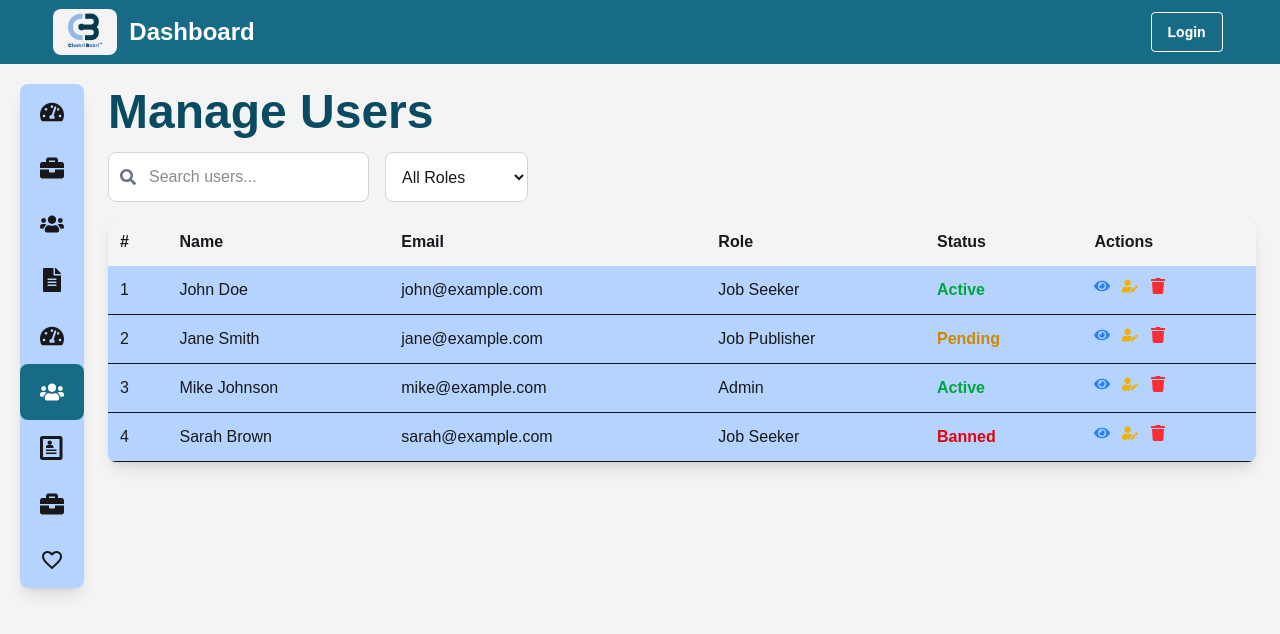
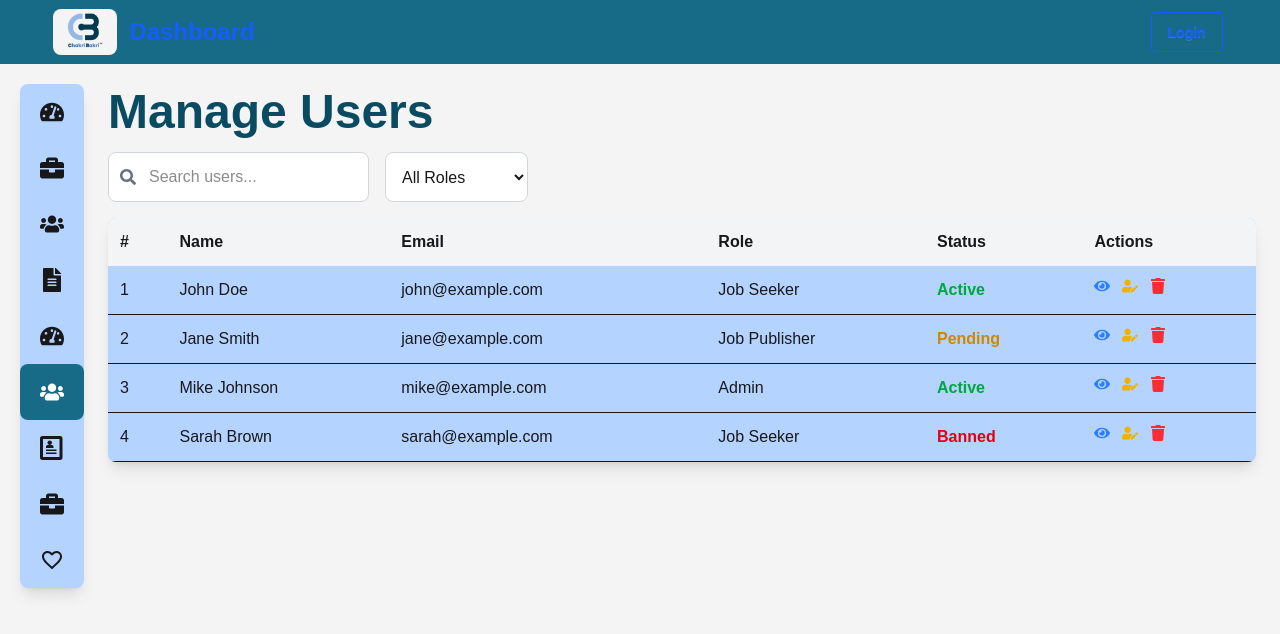
Before and after one commit to Motiur-Rahman-Dhrubo/Cakri-Bakri, a React (Vite) app: page /dashboard/manage-users in a window 1280 px wide. Shown: the top 634 px of the page. Built offline with nearby package versions, Linux system fonts and the light colour scheme; no server answers.

Commit message:
change color foot

```diff
--- a/src/component/SharedComponent/Footer.jsx
+++ b/src/component/SharedComponent/Footer.jsx
@@ -9,7 +9,7 @@ export default function Footer() {
           {/* Company Info */}
           <div className="lg:col-span-3 mb-6 md:mb-0 text-center md:text-left">
             <Link to="/">
-              <div className="min-w-24 max-sm:mx-auto">
+              <div className="w-28 max-sm:mx-auto">
                 <img src={logo} className="w-full rounded-lg" alt="" />
               </div>
             </Link>
--- a/src/component/SharedComponent/Navbar.jsx
+++ b/src/component/SharedComponent/Navbar.jsx
@@ -34,7 +34,7 @@ export default function Navbar() {
   );
 
   return (
-    <div className="navbar px-0 w-11/12 mx-auto text-white">
+    <div className="navbar px-0 w-11/12 mx-auto text-blue-600">
       {/* left side logo  */}
       <div className="navbar-start">
         <Link
```
